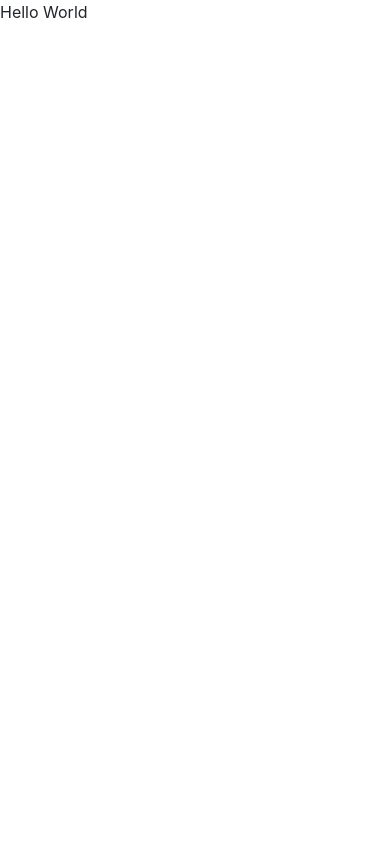
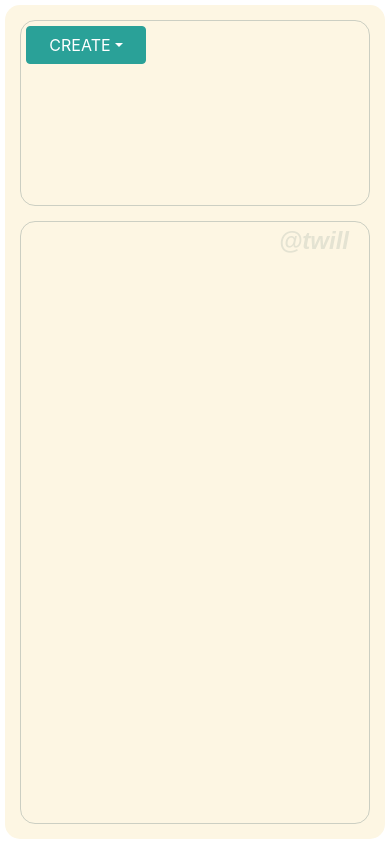
Before and after one commit to PleatherStarfish/twill, a React app: page / in a window 390 px wide. Built offline with nearby package versions, Linux system fonts and the light colour scheme; a small style sheet from the web is missing.

Commit message:
Add woring module context

```diff
--- a/package.json
+++ b/package.json
@@ -31,7 +31,8 @@
     "react": "^16.12.0",
     "react-bootstrap": "^1.0.0-beta.16",
     "react-dom": "^16.12.0",
-    "styled-components": "^5.0.1"
+    "styled-components": "^5.0.1",
+    "uniqid": "^5.2.0"
   },
   "devDependencies": {
     "@babel/core": "^7.8.4",
@@ -49,6 +50,7 @@
     "eslint-plugin-prettier": "^3.1.2",
     "eslint-plugin-react": "^7.18.3",
     "eslint-plugin-react-hooks": "^1.7.0",
+    "file-loader": "^5.0.2",
     "html-webpack-plugin": "^3.2.0",
     "node-sass": "^4.13.1",
     "prettier": "^1.19.1",
--- a/src/components/App.js
+++ b/src/components/App.js
@@ -1,13 +1,28 @@
 import React from "react";
-import { StateProvider } from "../context/providers/StateProvider";
-import reducer from "../context/reducers/stateReducer";
-import initialState from "../context/state/initialState";
+import "bootstrap/dist/css/bootstrap.css";
+import { Container, Row, Col } from "react-bootstrap";
+import { ModuleListProvider } from "../context/providers/moduleListProvider";
+import moduleListReducer from "../context/reducers/moduleListReducer";
+import initialModuleList from "../context/state/initialModuleList";
+import Sidebar from "./sidebar/Sidebar";
+import Canvas from "./canvas/Canvas";
 
 const App = () => {
   return (
-    <StateProvider initialState={initialState} reducer={reducer}>
-      <div>Hello World</div>
-    </StateProvider>
+    <ModuleListProvider initialState={initialModuleList} reducer={moduleListReducer}>
+      <div className="mat">
+        <Container fluid>
+          <Row>
+            <Col xs={12} sm={12} md={3} lg={2}>
+              <Sidebar />
+            </Col>
+            <Col xs={12} sm={12} md={9} lg={10}>
+              <Canvas />
+            </Col>
+          </Row>
+        </Container>
+      </div>
+    </ModuleListProvider>
   );
 };
 
--- /dev/null
+++ b/src/components/canvas/Canvas.js
@@ -0,0 +1,11 @@
+import React from "react";
+
+const Canvas = () => {
+    return (
+      <div className="canvas">
+        <h1>@twill</h1>
+      </div>
+    );
+};
+
+export default Canvas;
--- /dev/null
+++ b/src/components/sidebar/MakeMod.js
@@ -0,0 +1,56 @@
+import React from "react";
+import { DropdownButton, Dropdown } from "react-bootstrap";
+import uniqid from "uniqid";
+import { useModuleListState } from "../../context/providers/moduleListProvider";
+
+const MakeModButtons = () => {
+  const [module, dispatchToModuleList] = useModuleListState();
+  console.log(module);
+
+  return (
+    <DropdownButton id="add" title="CREATE">
+      <Dropdown.Item className="btn btn-primary btn-block" href="">
+        <span
+          id="sineOsc"
+          role="button"
+          styling="link"
+          tabIndex={0}
+          onClick={x =>
+            dispatchToModuleList({
+              type: "ADD_MODULE",
+              module: { type: x.target.id, id: uniqid() }
+            })}
+          onKeyDown={x =>
+            dispatchToModuleList({
+              type: "ADD_MODULE",
+              module: x.target.id
+            })}
+        >
+          add Sine Osc
+        </span>
+      </Dropdown.Item>
+      <Dropdown.Item className="btn btn-primary btn-block" href="">
+        <span
+          id="sineOsc"
+          role="button"
+          styling="link"
+          tabIndex={0}
+          onClick={x =>
+            dispatchToModuleList({
+              type: "REMOVE_MODULE",
+              module: { type: x.target.id, id: module[0].id }
+            })}
+          onKeyDown={x =>
+            dispatchToModuleList({
+              type: "REMOVE_MODULE",
+                module: { type: x.target.id, id: module[0].id }
+            })}
+        >
+          remove Sine Osc
+        </span>
+      </Dropdown.Item>
+    </DropdownButton>
+  );
+};
+
+export default MakeModButtons;
--- /dev/null
+++ b/src/components/sidebar/Sidebar.js
@@ -0,0 +1,17 @@
+import React from "react";
+import { Container, Row } from "react-bootstrap";
+import MakeModButtons from './MakeMod'
+
+const Sidebar = () => {
+  return (
+    <div className="sidebar">
+      <Container>
+        <Row className="justify-content-md-center">
+          <MakeModButtons />
+        </Row>
+      </Container>
+    </div>
+  );
+};
+
+export default Sidebar;
--- a/src/context/providers/StateProvider.js
+++ /dev/null
@@ -1,10 +0,0 @@
-import React, { createContext, useContext, useReducer } from "react";
-
-export const StateContext = createContext();
-export const StateProvider = ({ reducer, initialState, children }) => (
-  <StateContext.Provider value={useReducer(reducer, initialState)}>
-    {children}
-  </StateContext.Provider>
-);
-
-export const useStateValue = () => useContext(StateContext);
--- /dev/null
+++ b/src/context/providers/moduleListProvider.js
@@ -0,0 +1,10 @@
+import React, { createContext, useContext, useReducer } from "react";
+
+export const ModuleListContext = createContext();
+export const ModuleListProvider = ({ reducer, initialState, children }) => (
+  <ModuleListContext.Provider value={useReducer(reducer, initialState)}>
+    {children}
+  </ModuleListContext.Provider>
+);
+
+export const useModuleListState = () => useContext(ModuleListContext);
--- /dev/null
+++ b/src/context/reducers/moduleListReducer.js
@@ -0,0 +1,19 @@
+import { filter } from 'lodash';
+
+const moduleListReducer = (state, action) => {
+    switch (action.type) {
+        case "ADD_MODULE":
+            return [
+                ...state,
+                action.module
+            ];
+        case "REMOVE_MODULE":
+            return [
+                ...filter(state, item => item.id !== action.module.id)
+            ];
+        default:
+            return state;
+    }
+};
+
+export default moduleListReducer;
--- a/src/context/reducers/stateReducer.js
+++ /dev/null
@@ -1,14 +0,0 @@
-const reducer = (state, action) => {
-    switch (action.type) {
-        case "changeTheme":
-            return {
-                ...state,
-                theme: action.newTheme
-            };
-
-        default:
-            return state;
-    }
-};
-
-export default reducer;
--- /dev/null
+++ b/src/context/state/initialModuleList.js
@@ -0,0 +1,3 @@
+const initialModuleList = [];
+
+export default initialModuleList;
--- a/src/context/state/initialState.js
+++ /dev/null
@@ -1,3 +0,0 @@
-const initialState = {};
-
-export default initialState;
--- a/src/index.html
+++ b/src/index.html
@@ -6,7 +6,8 @@
     <meta name="theme-color" content="#000000" />
     <meta name="description" content="App template">
     <meta name="author" content="app">
-    <title>App</title>
+    <link rel='stylesheet' href='//cdn.jsdelivr.net/npm/hack-font@3.3.0/build/web/hack.css'>
+    <title>twill synth</title>
 </head>
 <body>
     <!--[if IE]>
--- a/src/styles/index.scss
+++ b/src/styles/index.scss
@@ -1,4 +1,83 @@
-* {
+h1 {
+  font-family: Hack, sans-serif;
+  color: rgba(7, 54, 66, 0.1);
+  font-size: 18pt;
+  font-style: italic;
+  font-weight: bold;
+  float: right;
   margin: 0;
-  padding: 0;
+  padding: 0 15px;
 }
+.sidebar {
+  border: 1px solid rgba(7, 54, 66, 0.2);
+  border-radius: 15px;
+  padding: 30px 15px;
+  margin: 0;
+}
+.canvas {
+  border: 1px solid rgba(7, 54, 66, 0.2);
+  border-radius: 15px;
+  padding: 30px 15px;
+  margin: 0;
+}
+.button {
+  color: #268bd2;
+}
+.mat {
+  width: calc(100vw - 30px);
+  height: calc(100vh - 30px);
+  margin: 15px 15px 15px 15px;
+  padding: 30px 15px 30px 15px;
+  background-color: cornsilk;
+  border-radius: 15px;
+}
+@media (max-width: 575.98px) {
+  .sidebar {
+    height: calc(25vh - 25px);
+    margin-bottom: 7.5px;
+    padding: 5px;
+  }
+  .canvas {
+    height: calc(75vh - 30px);
+    margin-top: 7.5px;
+    padding: 5px;
+  }
+  .mat {
+    width: calc(100vw - 10px);
+    height: calc(100vh - 10px);
+    margin: 5px 5px 5px 5px;
+    padding: 15px 0 15px 0;
+    background-color: #fdf6e3;
+    border-radius: 15px;
+  }
+}
+@media (min-width: 576px) and (max-width: 767.98px) {
+  .sidebar {
+    height: calc(25vh - 60px);
+    margin-bottom: 15px;
+  }
+  .canvas {
+    height: calc(75vh - 60px);
+    margin-top: 15px;
+  }
+}
+@media (min-width: 768px) and (max-width: 991.98px) {
+  .sidebar, .canvas {
+    height: calc(100vh - 90px);
+  }
+}
+@media (min-width: 992px) and (max-width: 1199.98px) {
+  .sidebar, .canvas {
+    height: calc(100vh - 90px);
+  }
+}
+@media (min-width: 1200px) {
+  .sidebar, .canvas {
+    height: calc(100vh - 90px);
+  }
+}
+#add {
+  background-color: #2aa198 !important;
+  border-color: #2aa198 !important;
+  width: 120px !important;
+}
--- a/webpack.config.js
+++ b/webpack.config.js
@@ -24,6 +24,7 @@ module.exports = {
         test: /\.s[ac]ss$/i,
         use: ["style-loader", "css-loader", 'postcss-loader', "sass-loader"]
       },
+      { test: /\.(png|woff|woff2|eot|ttf|svg)$/, use: ['url-loader?limit=100000'] },
       {
         test: /\.(png|jpg|gif|svg|eot|ttf|woff|woff2)$/,
         loader: 'url-loader',
```
Also changed, not shown: 2 other files.
